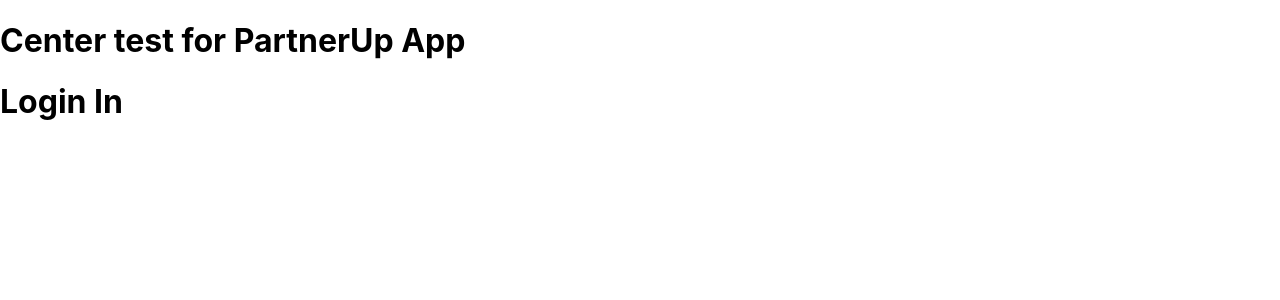
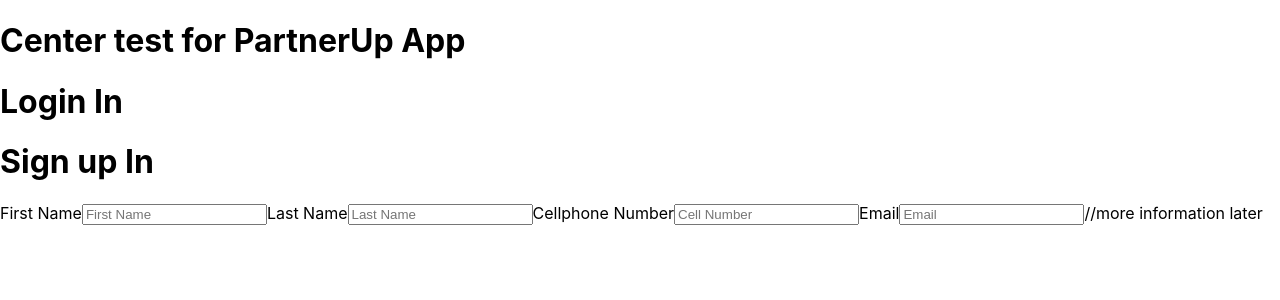
Before and after one commit to SCallahan101/PartnerUpApp, a React (Create React App) app: page / in a window 1280 px wide. Shown: the top 300 px of the page. Built offline with nearby package versions, Linux system fonts and the light colour scheme.

Commit message:
Installed SignUp in Login
Connected the sign up item in the login in page.

```diff
--- a/src/Components/Login/SignUpForm/sign-up-form.js
+++ b/src/Components/Login/SignUpForm/sign-up-form.js
@@ -0,0 +1,24 @@
+import React, { Component } from 'react';
+
+class SignUpForm extends Component {
+    render(){
+       return(
+        <div>
+          <form>
+            <h1>Sign up In</h1>
+             <label for="firstName">First Name</label>
+             <input type="text" placeholder="First Name" class="signUpText" id="firstName" />
+             <label for="lastName">Last Name</label>
+             <input type="text" placeholder="Last Name" class="signUpText" id="lastName" />
+             <label for="telephone">Cellphone Number</label>
+             <input type="tel" placeholder="Cell Number" class="signUpText" id="telephone" />
+             <label for="email">Email</label>
+             <input type="email" placeholder="Email" class="signUpText" id="email" />
+               //more information later
+          </form>
+        </div>
+       )
+    }
+}
+
+export default SignUpForm;
--- a/src/Components/Login/login.js
+++ b/src/Components/Login/login.js
@@ -1,4 +1,5 @@
 import React, { Component } from 'react';
+import SignUpForm from './SignUpForm/sign-up-form.js';
 
 class Login extends Component {
     render(){
@@ -8,6 +9,7 @@ class Login extends Component {
             <h1>Login In</h1>
 
           </form>
+          <SignUpForm />
         </div>
        )
     }
```
